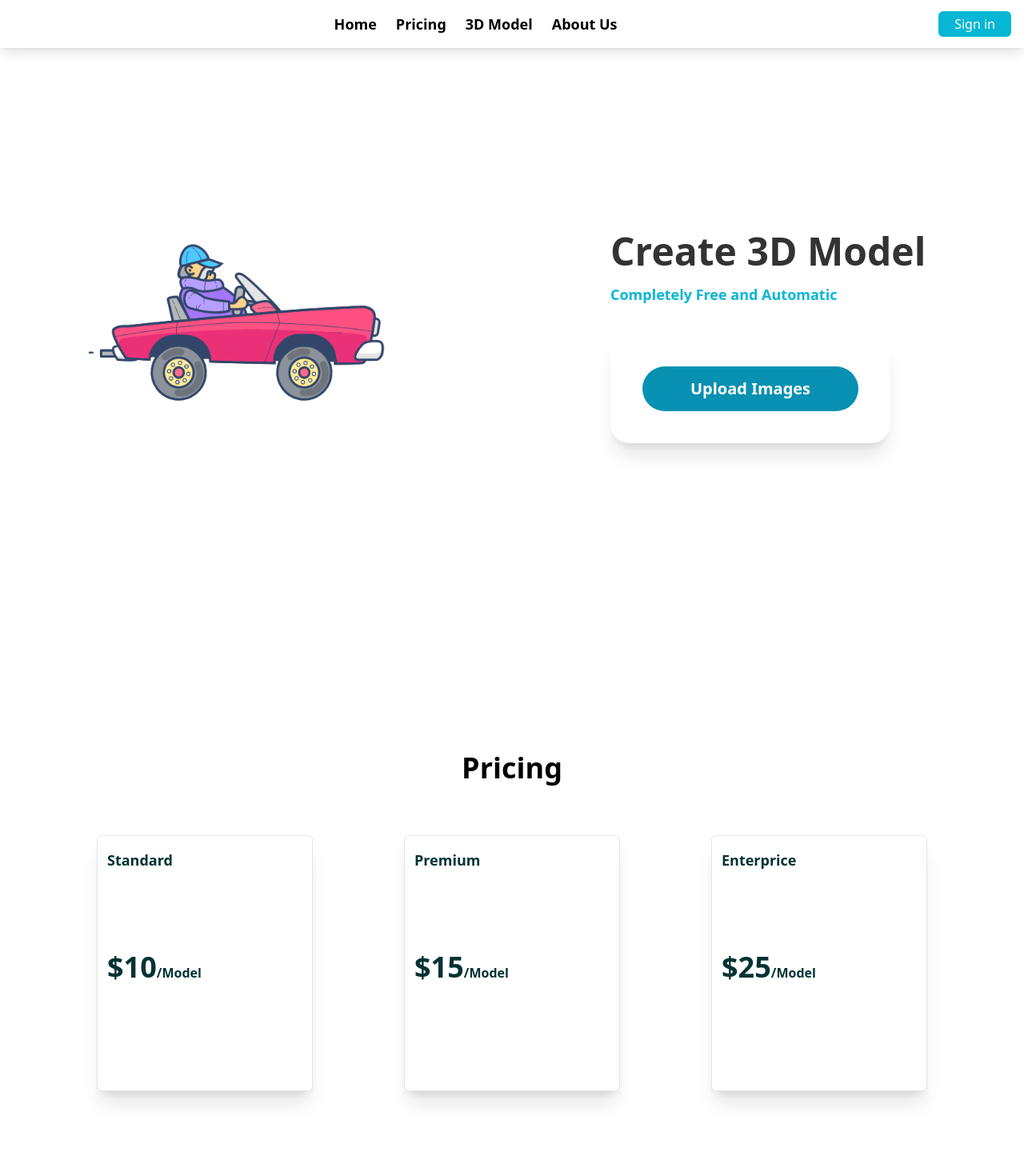
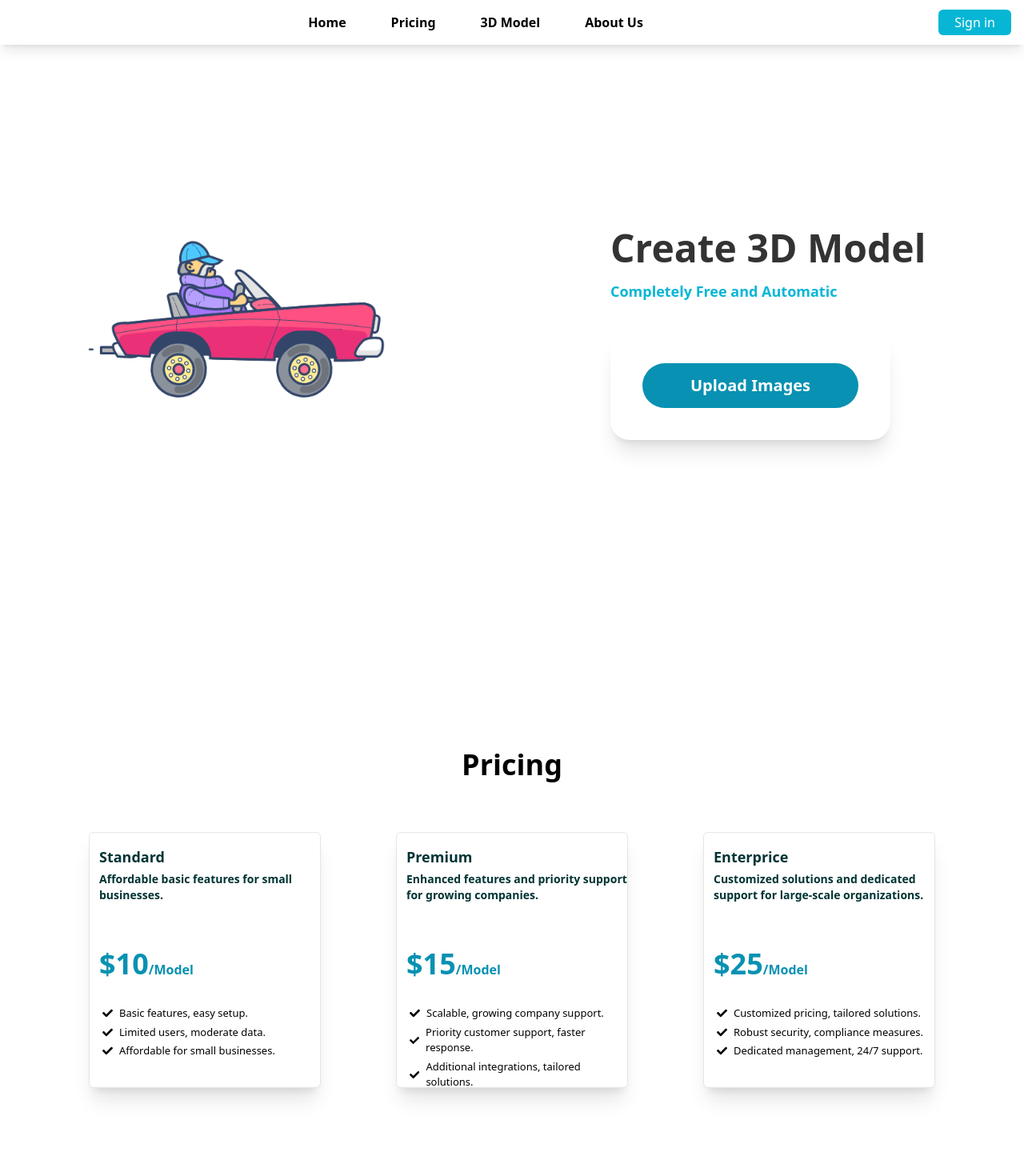
Before and after one commit to FaizulHassan-Rhine/transform-3d-model-cgi, a Next.js app: page / in a window 1280 px wide. Shown: the top 1470 px of the page at 80% size. Built offline with nearby package versions, Linux system fonts and the light colour scheme.

Commit message:
code formatted

```diff
--- a/src/components/navbar/navbar.js
+++ b/src/components/navbar/navbar.js
@@ -12,7 +12,6 @@ const Navbar2 = () => {
     return (
         <div className="w-full bg-white shadow-lg  sticky top-0 z-[999]">
             <div className="container mx-auto">
-
                 <nav className="w-full bg-white ">
                     <div className="justify-between px-4 mx-auto lg:max-w-7xl lg:items-center lg:flex lg:px-4">
                         <div>
@@ -64,12 +63,12 @@ const Navbar2 = () => {
                                 className={`flex-1 justify-self-center pb-3 mt-8 lg:block lg:pb-0 lg:mt-0 ${navbar ? "block" : "hidden"
                                     }`}
                             >
-                                <ul className="flex flex-col text-lg py-4  items-center justify-center space-y-8 lg:flex-row  lg:space-x-6 lg:space-y-0">
+                                <ul className="flex flex-col text-base py-4  items-center justify-center space-y-8 lg:flex-row  lg:space-x-6 lg:space-y-0">
                                     <li className="text-black font-semibold">
                                         <Link smooth
                                             href='/'
                                             onClick={() => handleLinkClick("homee")}
-                                            className={` cursor-pointer hover:text-orange-400 ${activeLink === "homee" ? "text-orange-400" : ""
+                                            className={` cursor-pointer hover:bg-cyan-600 px-4 py-1 rounded-md hover:text-white ${activeLink === "homee" ? "text-cyan-500" : ""
                                                 }`}
                                         >
                                             Home
@@ -77,41 +76,33 @@ const Navbar2 = () => {
                                     </li>
 
                                     <li
-
-                                        className=" text-black font-semibold "
-                                    >
+                                        className=" text-black font-semibold ">
                                         <Link
-
                                             href='/#price'
                                             onClick={() => handleLinkClick("contact")}
-                                            className={` cursor-pointer hover:text-orange-400 ${activeLink === "contact" ? "text-orange-400" : ""
+                                            className={` cursor-pointer hover:bg-cyan-600 px-4 py-1 rounded-md hover:text-white ${activeLink === "contact" ? "text-cyan-500" : ""
                                                 }`}
                                         >
                                             Pricing
                                         </Link>
-
                                     </li>
                                     <li
-
                                         className=" text-black font-semibold "
                                     >
                                         <Link
-
                                             href='/imageProcess'
                                             onClick={() => handleLinkClick("image")}
-                                            className={` cursor-pointer hover:text-orange-400 ${activeLink === "image" ? "text-orange-400" : ""
+                                            className={` cursor-pointer hover:bg-cyan-600 px-4 py-1 rounded-md hover:text-white ${activeLink === "image" ? "text-cyan-500" : ""
                                                 }`}
                                         >
                                             3D Model
                                         </Link>
-
                                     </li>
-
                                     <li className="text-black font-semibold">
                                         <Link smooth
                                             href='/#getupdates'
                                             onClick={() => handleLinkClick("about")}
-                                            className={` cursor-pointer  hover:text-orange-400 ${activeLink === "about" ? "text-orange-400" : ""
+                                            className={` cursor-pointer  hover:bg-cyan-600 px-4 py-1 rounded-md hover:text-white ${activeLink === "about" ? "text-cyan-500" : ""
                                                 }`}
                                         >
                                             About Us
@@ -135,12 +126,10 @@ const Navbar2 = () => {
                                         </button>
                                     </a>
                                 </div>
-
                             </div>
                         </div>
 
                         <div className="hidden  space-x-2 lg:block ">
-
                             <div className="flex justify-center items-center gap-2">
                                 {/* <button
                                     id="singInButton"
@@ -158,9 +147,7 @@ const Navbar2 = () => {
                                     </a>
                                 </button>
                             </div>
-
                         </div>
-
                     </div>
                 </nav>
             </div>
--- a/src/pages/hometop.js
+++ b/src/pages/hometop.js
@@ -6,7 +6,6 @@ const HomeTopPart = () => {
     return (
         <div id="homeTopPart" className="flex items-center pt-0 xl:min-h-screen  md:pt-5 pb-16 md:pb-24 2xl:pb-0 2xl:pt-0">
             <div className="container mx-auto relative">
-
                 <div className="grid grid-cols-1 lg:grid-cols-2 gap-4 lg:gap-3 items-center relative z-10">
                     <div className="flex justify-center">
                         <div className="topImgWrap relative w-full lg:w-[600px] xl:w-[550px] flex justify-center px-5 md:px-0">
@@ -16,7 +15,6 @@ const HomeTopPart = () => {
                                 height={500}
                                 alt="Picture of the author"
                             />
-
                         </div>
                     </div>
                     <div className="flex flex-col items-center lg:items-end xl:items-center">
@@ -27,7 +25,6 @@ const HomeTopPart = () => {
                             </div>
                             <div>
                                 <div className="mx-auto flex flex-col justify-center lg:mx-0 w-[300px] sm:w-[350px] self-center lg:self-start py-[40px] px-[40px] shadow-xl rounded-3xl">
-
                                     <div>
                                         <input
                                             id='upload'
@@ -36,7 +33,6 @@ const HomeTopPart = () => {
                                             accept="image/*"
                                             multiple
                                         />
-
                                         <button onClick={() => document.getElementById('upload').click()} className="bg-cyan-600 w-full hover:bg-green-500 transition-all py-[14px] px-[20px] text-white font-extrabold rounded-[48px] text-xl">Upload Images</button>
                                     </div>
                                 </div>
--- a/src/pages/imageProcess.js
+++ b/src/pages/imageProcess.js
@@ -107,7 +107,6 @@ const imageProcess = () => {
                 <button className="bg-cyan-500 text-white text-xl font-bold rounded-md px-4 py-2">Processing</button>
             </div>
 
-
             <div className="w-full flex justify-center mb-40">
                 <div className="border border-slate-200 h-[450px]  w-[700px] shadow-xl rounded-md">
 
--- a/src/pages/pricing.js
+++ b/src/pages/pricing.js
@@ -1,4 +1,4 @@
-
+import { FaCheck } from "react-icons/fa";
 const Pricing = () => {
     return (
         <div id='price' className='mx-auto container h-full pt-8 md:pt-20 pb-20'>
@@ -6,43 +6,36 @@ const Pricing = () => {
                 <h2 className='font-extrabold text-center text-4xl md:text-4xl text-black pb-3 md:pb-16'>Pricing</h2>
             </div>
             <div className={`grid grid-cols-1 sm:grid-cols-2 lg:grid-cols-3 justify-items-center xl:mx-16`}>
-
                 <div className=''>
-
-                    <div className='h-[320px] w-[270px] lg:w-[240px] xl:w-[270px] rounded-md mb-2 border bg-white border-stone-200 shadow-xl  '>
+                    <div className='h-[320px] w-[270px] lg:w-[240px] xl:w-[290px] rounded-md mb-2 border bg-white border-stone-200 shadow-xl  '>
                         <h2 className='text-left ml-3 mt-3  pt-1 text-[#003333]  text-lg font-bold'>Standard</h2>
-                        <h2 className='text-left ml-3 pt-1 text-[#003333] mb-12 h-12 text-sm font-semibold'></h2>
-                        <h2 className='text-left ml-3 mb-8 pt-1 text-[#003333]  text-4xl font-bold'>$10<span className='text-base'>/Model</span></h2>
-                        <p className='text-start text-sm lg:text-xs xl:text-sm ml-2 mt-1 px-2'></p>
-
+                        <h2 className='text-left ml-3 pt-1 text-[#003333] mb-12 h-12 text-sm font-semibold'>Affordable basic features for small businesses.</h2>
+                        <h2 className='text-left ml-3 mb-8 pt-1 text-cyan-600  text-4xl font-bold'>$10<span className='text-base'>/Model</span></h2>
+                        <p className='text-start flex items-center gap-2 text-[13px] ml-2 mt-1 px-2'><FaCheck />Basic features, easy setup.</p>
+                        <p className='text-start flex items-center gap-2 text-[13px] ml-2 mt-1 px-2'><FaCheck />Limited users, moderate data.</p>
+                        <p className='text-start flex items-center gap-2 text-[13px] ml-2 mt-1 px-2'><FaCheck />Affordable for small businesses.</p>
                     </div>
                 </div>
                 <div className=''>
-
-                    <div className='h-[320px] w-[270px] lg:w-[240px] xl:w-[270px]  mb-2 border bg-white border-stone-200 shadow-xl rounded-md '>
-
+                    <div className='h-[320px] w-[270px] lg:w-[240px] xl:w-[290px]  mb-2 border bg-white border-stone-200 shadow-xl rounded-md '>
                         <h2 className='text-left ml-3 mt-3  pt-1 text-[#003333]  text-lg font-bold'>Premium</h2>
-                        <h2 className='text-left ml-3 pt-1 text-[#003333] mb-12 h-12 text-sm font-semibold'></h2>
-                        <h2 className='text-left ml-3 mb-8 pt-1 text-[#003333]  text-4xl font-bold'>$15<span className='text-base'>/Model</span></h2>
-
-                        <p className='text-start text-sm lg:text-xs xl:text-sm ml-2 mt-1 px-2'></p>
-
+                        <h2 className='text-left ml-3 pt-1 text-[#003333] mb-12 h-12 text-sm font-semibold'> Enhanced features and priority support for growing companies.</h2>
+                        <h2 className='text-left ml-3 mb-8 pt-1 text-cyan-600   text-4xl font-bold'>$15<span className='text-base'>/Model</span></h2>
+                        <p className='text-start flex items-center gap-2 text-[13px] ml-2 mt-1 px-2'><FaCheck />Scalable, growing company support.</p>
+                        <p className='text-start flex items-center gap-2 text-[13px] ml-2 mt-1 px-2'><FaCheck />Priority customer support, faster response.</p>
+                        <p className='text-start flex items-center gap-2 text-[13px] ml-2 mt-1 px-2'><FaCheck />Additional integrations, tailored solutions.</p>
                     </div>
                 </div>
                 <div className=''>
-
-                    <div className='h-[320px] w-[270px] lg:w-[240px] xl:w-[270px]  mb-2 border bg-white border-stone-200 shadow-xl rounded-md  '>
-
-
+                    <div className='h-[320px] w-[270px] lg:w-[240px] xl:w-[290px]  mb-2 border bg-white border-stone-200 shadow-xl rounded-md  '>
                         <h2 className='text-left ml-3 mt-3  pt-1 text-[#003333]  text-lg font-bold'>Enterprice</h2>
-                        <h2 className='text-left ml-3 pt-1 text-[#003333] mb-12 h-12 text-sm font-semibold'></h2>
-                        <h2 className='text-left ml-3 mb-8 pt-1 text-[#003333]  text-4xl font-bold'>$25<span className='text-base'>/Model</span></h2>
-
-                        <p className='text-start text-sm lg:text-xs xl:text-sm ml-2 mt-1 px-2'></p>
-
+                        <h2 className='text-left ml-3 pt-1 text-[#003333] mb-12 h-12 text-sm font-semibold'> Customized solutions and dedicated support for large-scale organizations.</h2>
+                        <h2 className='text-left ml-3 mb-8 pt-1 text-cyan-600   text-4xl font-bold'>$25<span className='text-base'>/Model</span></h2>
+                        <p className='text-start flex items-center gap-2 text-[13px] ml-2 mt-1 px-2'><FaCheck />Customized pricing, tailored solutions.</p>
+                        <p className='text-start flex items-center gap-2 text-[13px] ml-2 mt-1 px-2'><FaCheck />Robust security, compliance measures.</p>
+                        <p className='text-start flex items-center gap-2 text-[13px] ml-2 mt-1 px-2'><FaCheck />Dedicated management, 24/7 support.</p>
                     </div>
                 </div>
-
             </div>
         </div>
 
```
